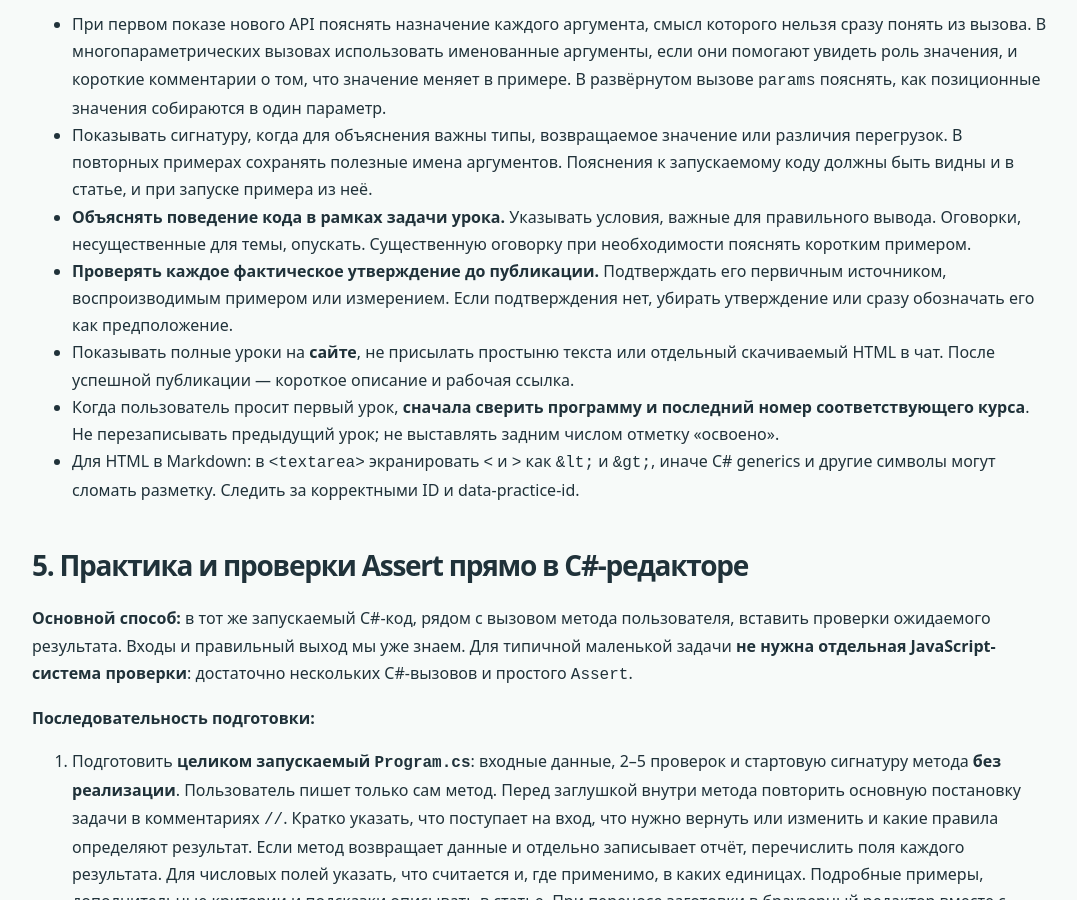
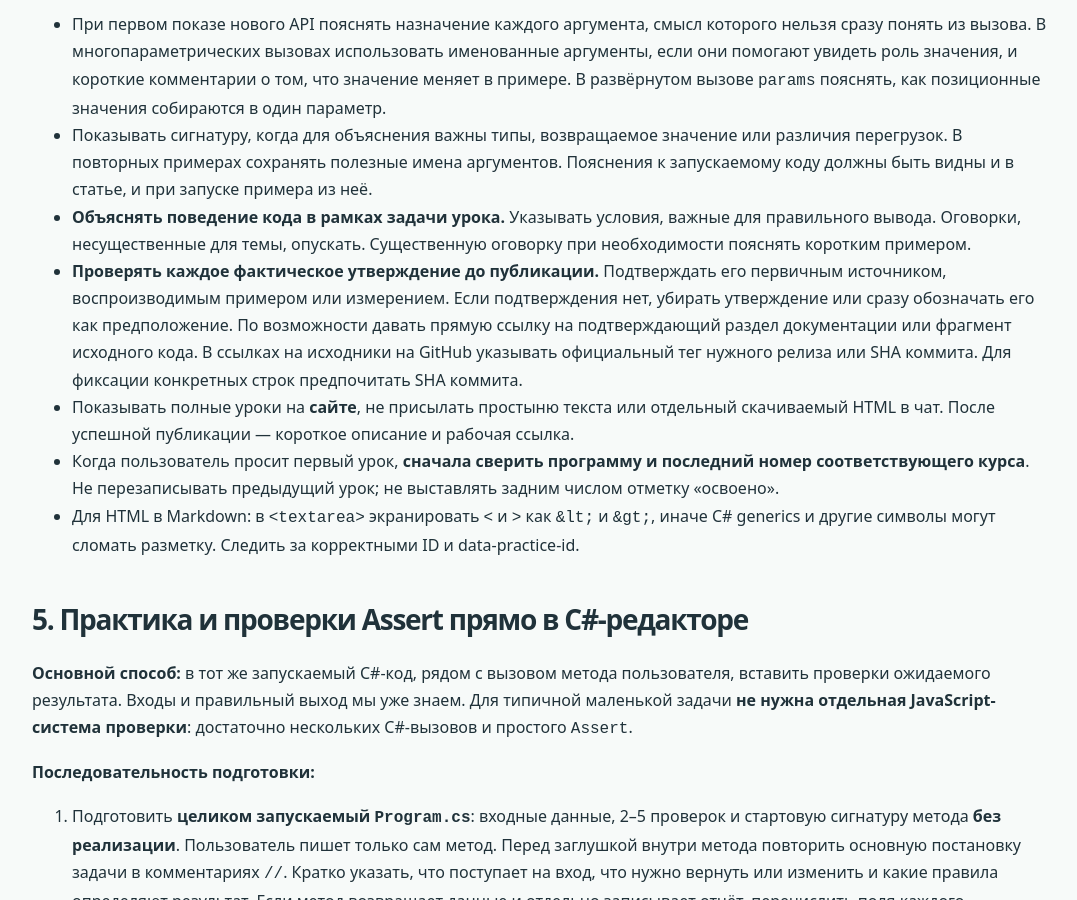
Before and after one commit to boyarincev/dotnet-courses, a Jekyll site: the page built from AGENTS.md, in a window 1280 px wide and 900 px high, scrolled down 3323 px. Shown: the whole window, without its empty margins (98-1175 px from the left). Built offline with Jekyll 4.4.1, drawn with Linux system fonts in a browser that asks for light colours; our own code applies the rules of GitHub Pages for plain Markdown files.

Commit message:
Prefer direct sources and versioned GitHub links in lessons

```diff
--- a/AGENTS.md
+++ b/AGENTS.md
@@ -66,7 +66,7 @@
 - При первом показе нового API пояснять назначение каждого аргумента, смысл которого нельзя сразу понять из вызова. В многопараметрических вызовах использовать именованные аргументы, если они помогают увидеть роль значения, и короткие комментарии о том, что значение меняет в примере. В развёрнутом вызове `params` пояснять, как позиционные значения собираются в один параметр.
 - Показывать сигнатуру, когда для объяснения важны типы, возвращаемое значение или различия перегрузок. В повторных примерах сохранять полезные имена аргументов. Пояснения к запускаемому коду должны быть видны и в статье, и при запуске примера из неё.
 - **Объяснять поведение кода в рамках задачи урока.** Указывать условия, важные для правильного вывода. Оговорки, несущественные для темы, опускать. Существенную оговорку при необходимости пояснять коротким примером.
-- **Проверять каждое фактическое утверждение до публикации.** Подтверждать его первичным источником, воспроизводимым примером или измерением. Если подтверждения нет, убирать утверждение или сразу обозначать его как предположение.
+- **Проверять каждое фактическое утверждение до публикации.** Подтверждать его первичным источником, воспроизводимым примером или измерением. Если подтверждения нет, убирать утверждение или сразу обозначать его как предположение. По возможности давать прямую ссылку на подтверждающий раздел документации или фрагмент исходного кода. В ссылках на исходники на GitHub указывать официальный тег нужного релиза или SHA коммита. Для фиксации конкретных строк предпочитать SHA коммита.
 - Показывать полные уроки на **сайте**, не присылать простыню текста или отдельный скачиваемый HTML в чат. После успешной публикации — короткое описание и рабочая ссылка.
 - Когда пользователь просит первый урок, **сначала сверить программу и последний номер соответствующего курса**. Не перезаписывать предыдущий урок; не выставлять задним числом отметку «освоено».
 - Для HTML в Markdown: в `<textarea>` экранировать `<` и `>` как `&lt;` и `&gt;`, иначе C# generics и другие символы могут сломать разметку. Следить за корректными ID и data-practice-id.
```
